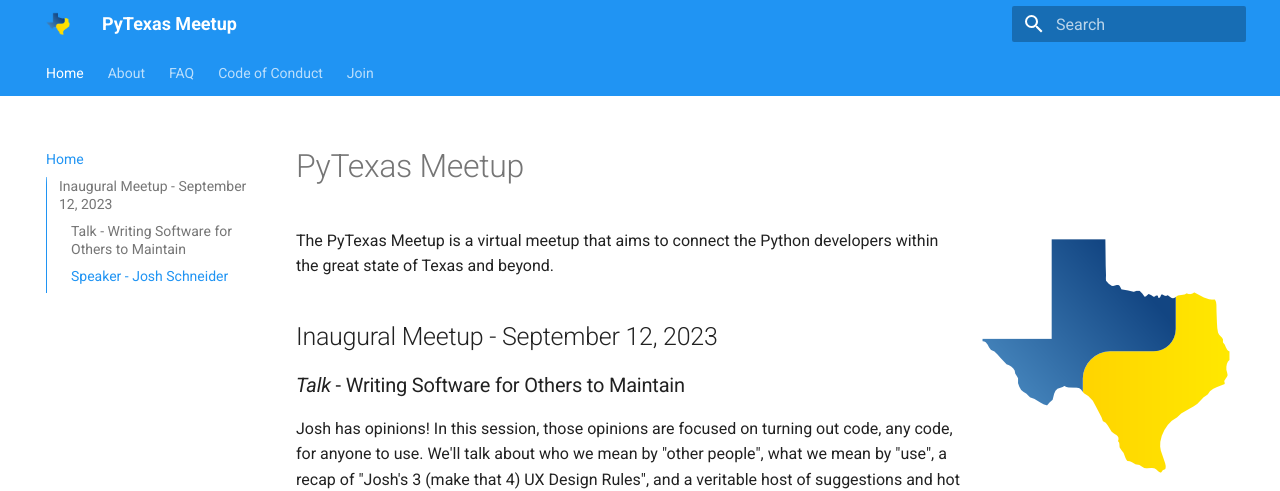
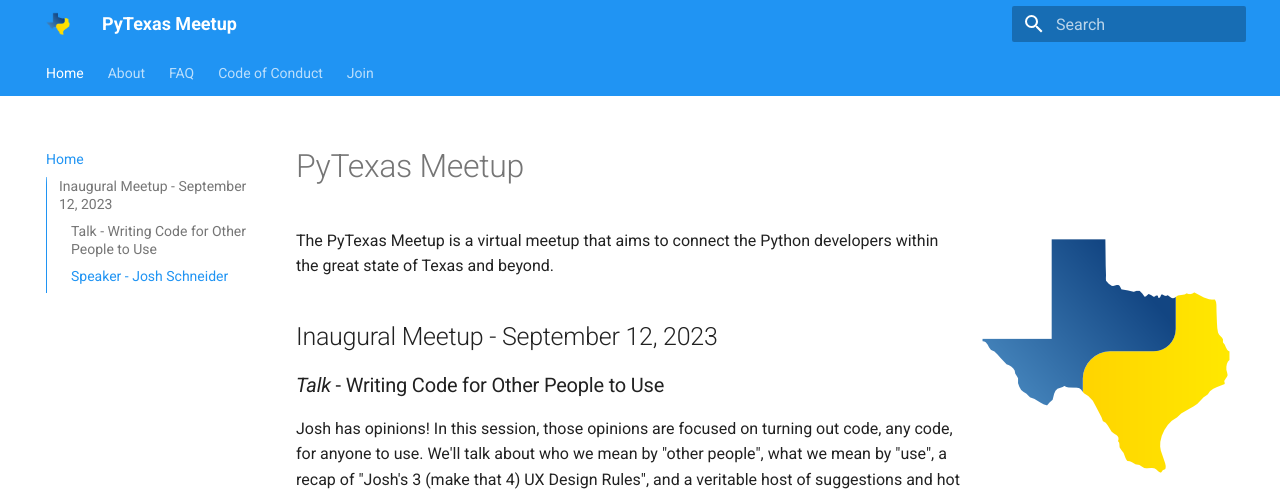
Before and after one commit to pytexas/meetup, an MkDocs documentation site: the page built from docs/index.md, in a window 1280 px wide. Shown: the top 491 px of the page. Built offline with MkDocs 1.6.1 and Material for MkDocs 9.7.7, drawn with Linux system fonts in a browser that asks for light colours.

Commit message:
Update index.md

```diff
--- a/docs/index.md
+++ b/docs/index.md
@@ -9,7 +9,7 @@
 
 ## Inaugural Meetup - September 12, 2023
 
-### _Talk_ - Writing Software for Others to Maintain
+### _Talk_ - Writing Code for Other People to Use
 Josh has opinions! In this session, those opinions are focused on turning out code, any code, for anyone to use. We'll talk about who we mean by "other people", what we mean by "use", a recap of "Josh's 3 (make that 4) UX Design Rules", and a veritable host of suggestions and hot takes. Let's discuss, commiserate, dissent, and disagree!
 
 ### Speaker - Josh Schneider
```
